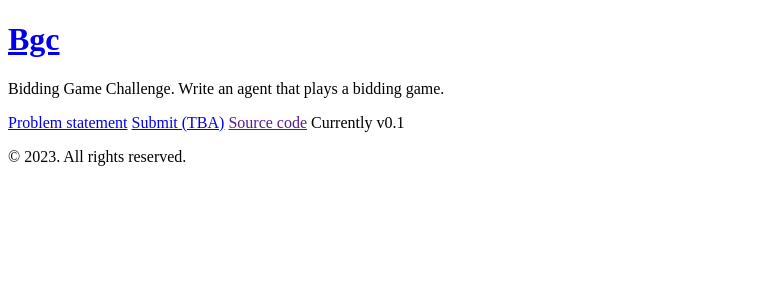
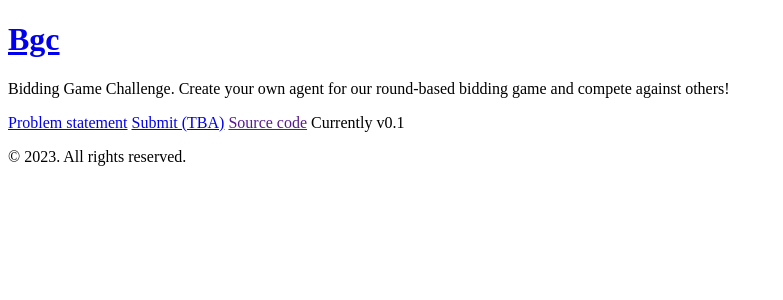
Before and after one commit to roehrt/bgc, a Jekyll site: the page built from website/index.md, in a window 1280 px wide. Shown: the top 300 px of the page, without its empty margins (0-783 px from the left). Built offline with Jekyll 4.4.1, drawn with Linux system fonts in a browser that asks for light colours; Markdown is read by kramdown in place of the engine named in the settings.

Commit message:
Sample tagline

```diff
--- a/website/_config.yml
+++ b/website/_config.yml
@@ -1,6 +1,6 @@
 title: Bgc
 description: >-
-  Bidding Game Challenge. Write an agent that plays a bidding game.
+  Bidding Game Challenge. Create your own agent for our round-based bidding game and compete against others!
 url: https://roehrt.github.io
 baseurl: /bgc
 markdown: redcarpet
```
